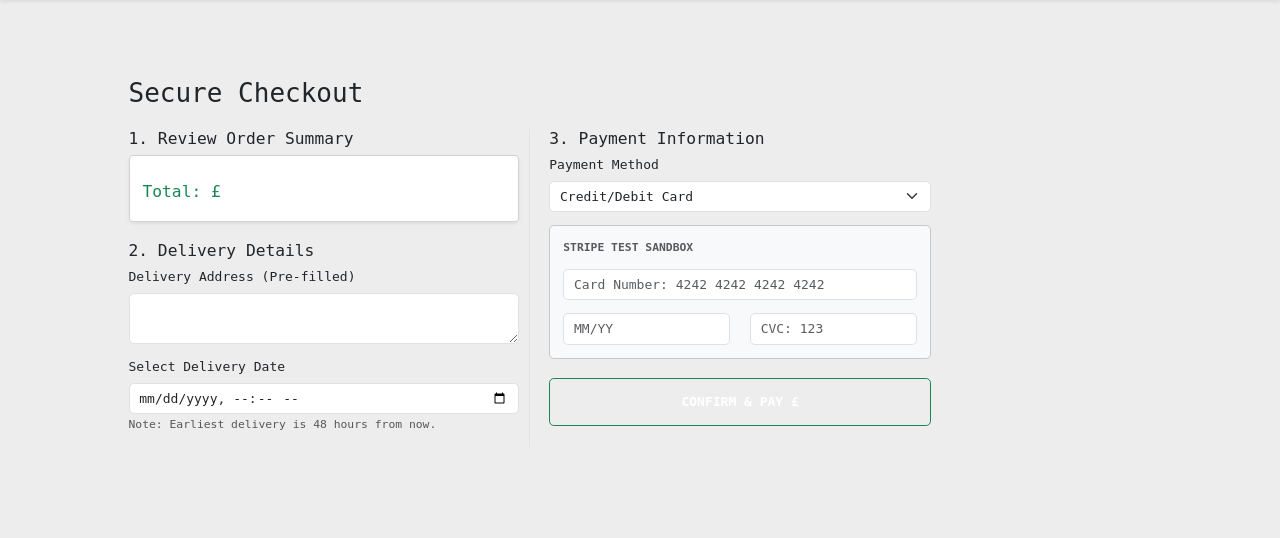
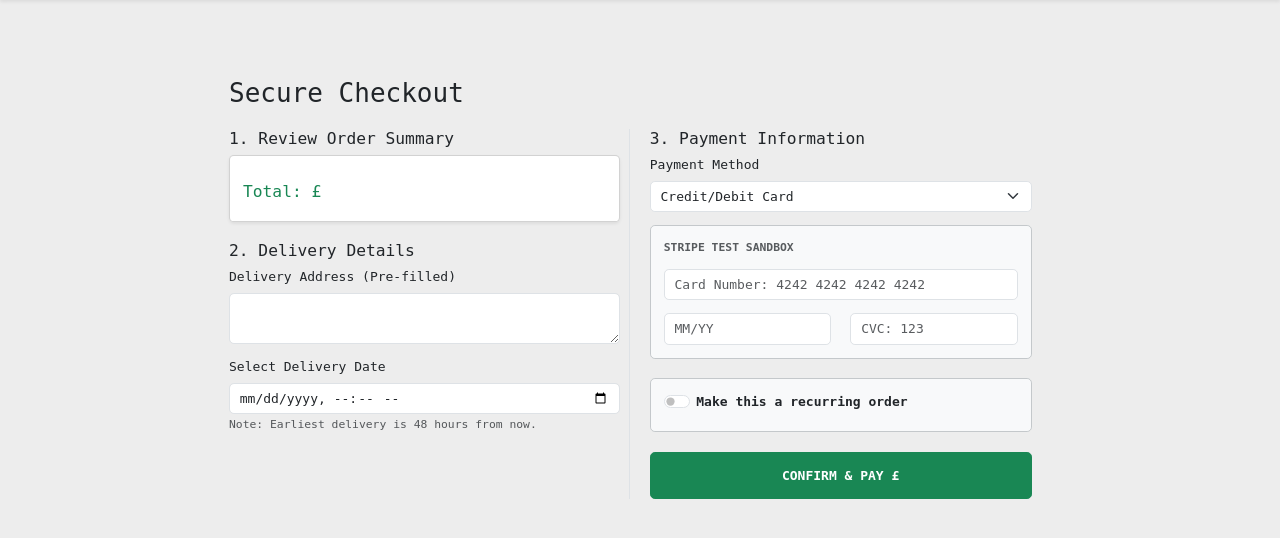
Before and after one commit to SkProGL/marketplace, a Django app: template marketplace_platform/core/templates/checkout.html in a window 1280 px wide. Shown: the part 50-588 px from the top of the page. Run offline with Django 5.2, Linux system fonts and the light colour scheme; the template is opened without the code that fills it: values that come from a table or form of the project are taken from there, others are empty.

Commit message:
add recurring order management to checkout

```diff
--- a/marketplace_platform/core/templates/checkout.html
+++ b/marketplace_platform/core/templates/checkout.html
@@ -1,6 +1,6 @@
 {% extends "base.html" %}
 {% block content %}
-<div class="container mt-5">
+<div class="container mt-5 d-flex justify-content-center">
     <div class="widget-account-form-card" style="width: 100%; max-width: 900px; padding: 3rem; align-items: flex-start;">
         <h2 style="color: var(--main-color); margin-bottom: 1.5rem;">Secure Checkout</h2>
 
@@ -65,8 +65,34 @@
                             <div class="col-6"><input type="text" class="form-control" placeholder="CVC: 123"></div>
                         </div>
                     </div>
-
-                    <button type="submit" class="btn btn-success w-100 py-3 mt-4 fw-bold" style="background-color: var(--main-color);">
+                    <div class="mt-4 p-3 bg-light rounded border border-secondary-subtle">
+                      <div class="form-check form-switch mb-2">
+                        <input class="form-check-input" type="checkbox" id="recurringToggle" name="recurring" value="true">
+                        <label class="form-check-label fw-bold" for="recurringToggle">Make this a recurring order</label>
+                      </div>
+                      <div id="recurringOptions" style="display: none;">
+                        <div class="mb-2">
+                          <label class="form-label small text-muted">Repeat</label>
+                          <select class="form-select form-select-sm" name="recurrence_type">
+                            <option value="Weekly">Weekly</option>
+                            <option value="Fortnightly">Fortnightly</option>
+                          </select>
+                        </div>
+                        <div>
+                          <label class="form-label small text-muted">On</label>
+                          <select class="form-select form-select-sm" name="recurrence_day">
+                            <option value="1">Monday</option>
+                            <option value="2">Tuesday</option>
+                            <option value="3">Wednesday</option>
+                            <option value="4">Thursday</option>
+                            <option value="5">Friday</option>
+                            <option value="6">Saturday</option>
+                            <option value="7">Sunday</option>
+                          </select>
+                        </div>
+                      </div>
+                    </div>
+                    <button type="submit" class="btn btn-success w-100 py-3 mt-4 fw-bold">
                         CONFIRM & PAY £{{ total_price }}
                     </button>
                 </div>
@@ -74,4 +100,9 @@
         </form>
     </div>
 </div>
+<script>
+  document.getElementById('recurringToggle').addEventListener('change', function() {
+    document.getElementById('recurringOptions').style.display = this.checked ? 'block' : 'none';
+  });
+</script>
 {% endblock %}
```
